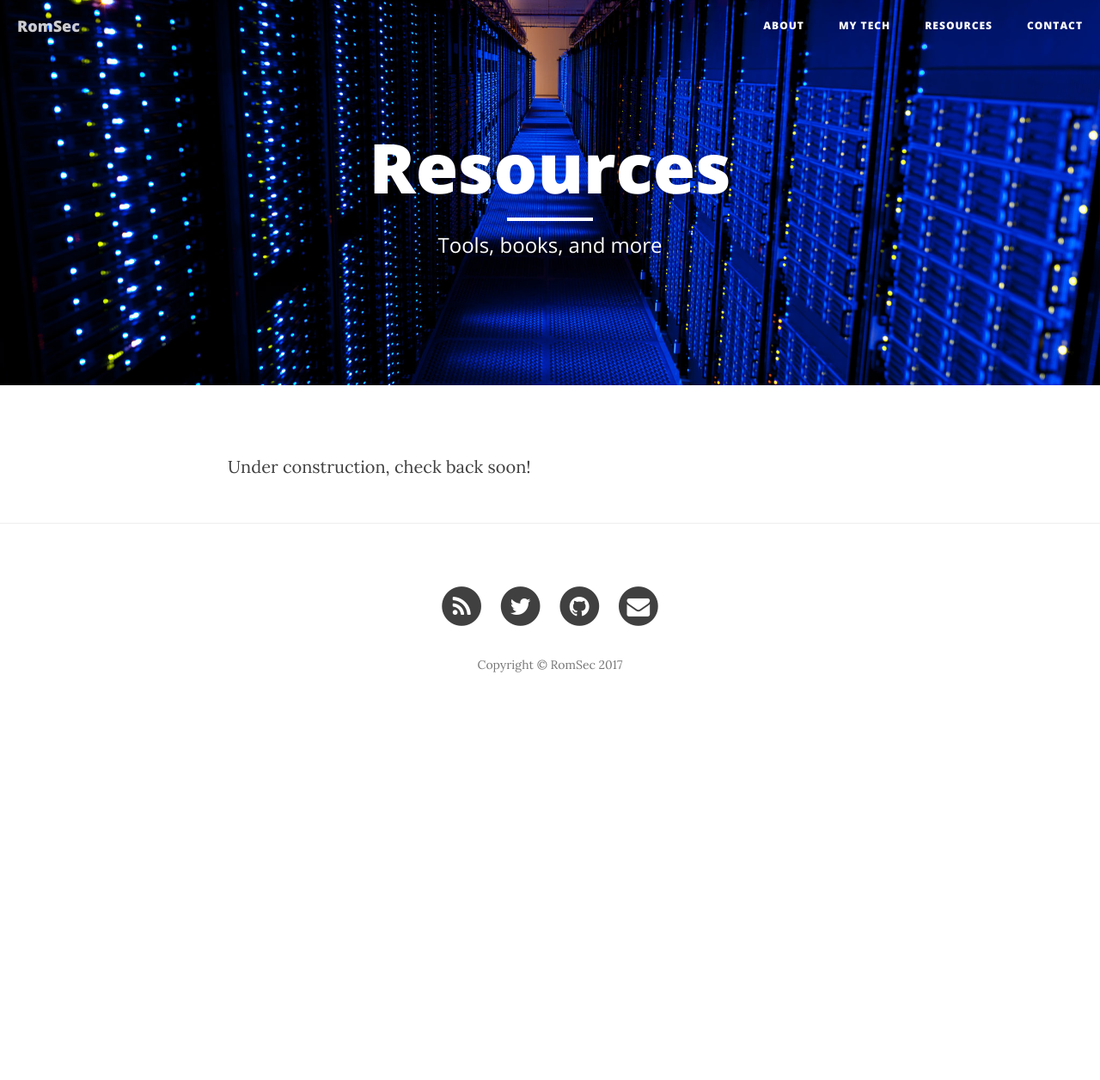
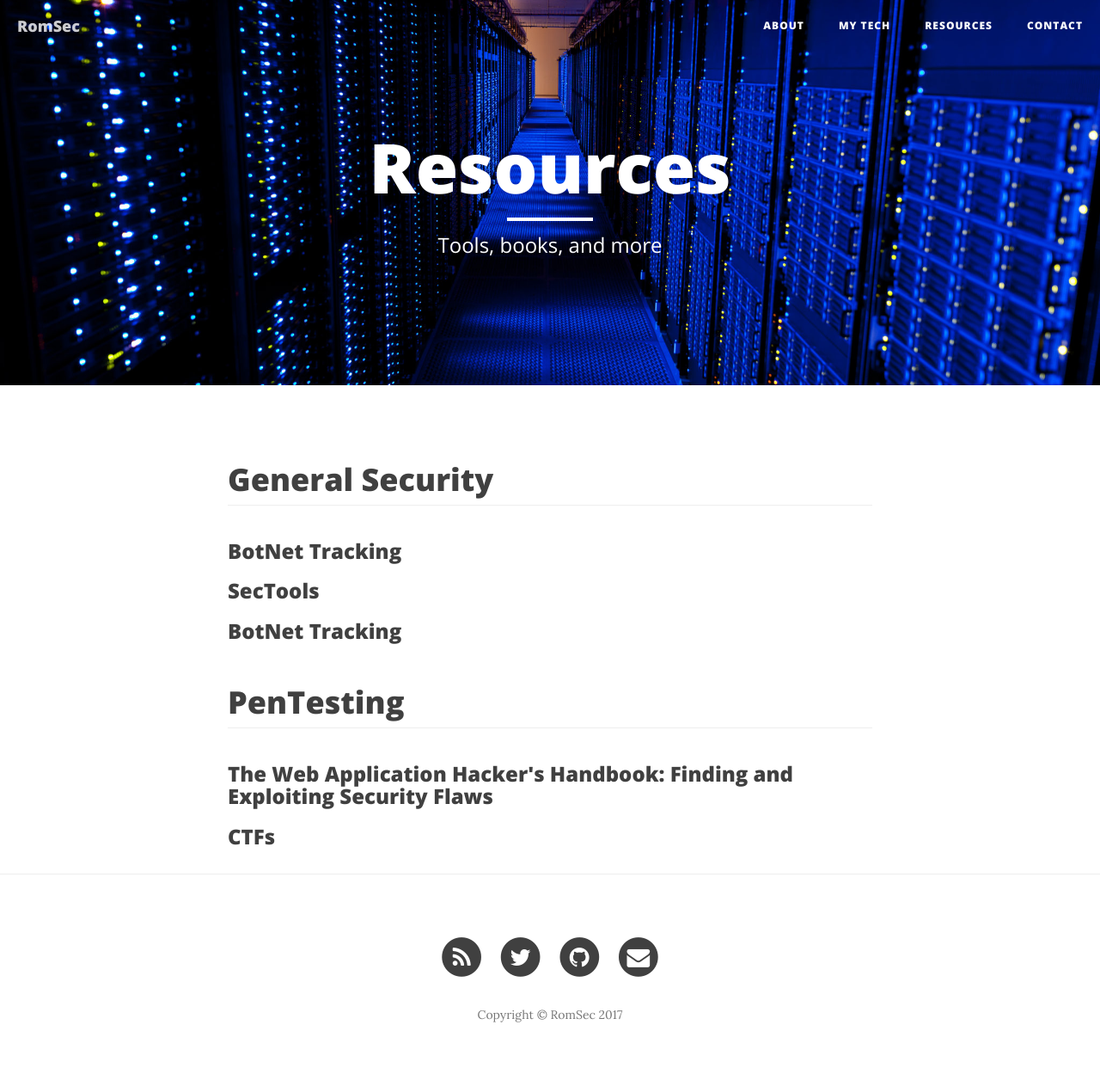
Before and after one commit to RomSec/RomSec.github.io, a Jekyll site: the page built from resources.html, in a window 1280 px wide. Shown: the whole page at 86% size. Built offline with Jekyll 4.4.1, drawn with Linux system fonts in a browser that asks for light colours; nearby versions of some CDN libraries; before the commit the page ends 900 px from its top, so only the background shows below that.

Commit message:
Update resources.html

```diff
--- a/resources.html
+++ b/resources.html
@@ -5,4 +5,21 @@ description: "Tools, books, and more"
 header-img: "img/resources-header.jpg"
 ---
 
-<p> Under construction, check back soon!</p>
+<div class="row">
+  <div class="col-lg-12">
+      <h1 class="page-header">General Security</h1>
+  </div>
+</div>
+<h3><a href="https://intel.malwaretech.com/" alt="Hacking-the-art-of-exploatation">BotNet Tracking</a></h3>
+<h3><a href="http://sectools.org/">SecTools</a></h3>
+<h3><a href="https://intel.malwaretech.com/" alt="Hacking-the-art-of-exploatation">BotNet Tracking</a></h3>
+
+
+
+<div class="row">
+  <div class="col-lg-12">
+      <h1 class="page-header">PenTesting</h1>
+  </div>
+</div>
+<h3><a href="https://www.amazon.com/Web-Application-Hackers-Handbook-Exploiting/dp/8126533404/" alt="Web-Application-Hacker-Handbook">The Web Application Hacker's Handbook: Finding and Exploiting Security Flaws</a></h3>
+<h3><a href="https://github.com/apsdehal/awesome-ctf" alt="A-Bug-Hunter's-Diary">CTFs</a></h3>
```
